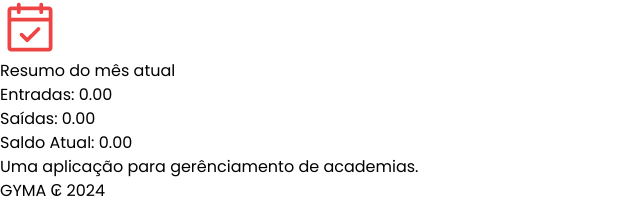
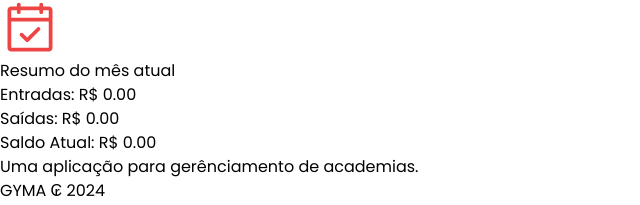
Before and after one commit to gyma-project/gyma-frontend, a Next.js app: page /transactions/month in a window 1280 px wide. Shown: the part 182-387 px from the top of the page, without its empty margins (0-640 px from the left). Built offline with nearby package versions, Linux system fonts and the light colour scheme; no server answers.

Commit message:
chore: adiciona chart.js

```diff
--- a/package.json
+++ b/package.json
@@ -11,6 +11,7 @@
   "dependencies": {
     "@auth/core": "^0.37.4",
     "axios": "^1.7.9",
+    "chart.js": "^4.4.8",
     "js-cookie": "^3.0.5",
     "next": "15.0.3",
     "next-auth": "^4.24.11",
--- a/src/pages/transactions/month/index.tsx
+++ b/src/pages/transactions/month/index.tsx
@@ -30,9 +30,9 @@ export default function Month() {
     return (
         <div>
             <PageTitle>Resumo do mês atual</PageTitle>
-            <p>Entradas: {entradas.toFixed(2)}</p>
-            <p>Saídas: {saidas.toFixed(2)}</p>
-            <p>Saldo Atual: {saldo.toFixed(2)}</p>
+            <p>Entradas: R$ {entradas.toFixed(2)}</p>
+            <p>Saídas: R$ {saidas.toFixed(2)}</p>
+            <p>Saldo Atual: R$ {saldo.toFixed(2)}</p>
         </div>
     );
 }
```
Also changed, not shown: 1 other file (tests, documents, lock files or other folders).
